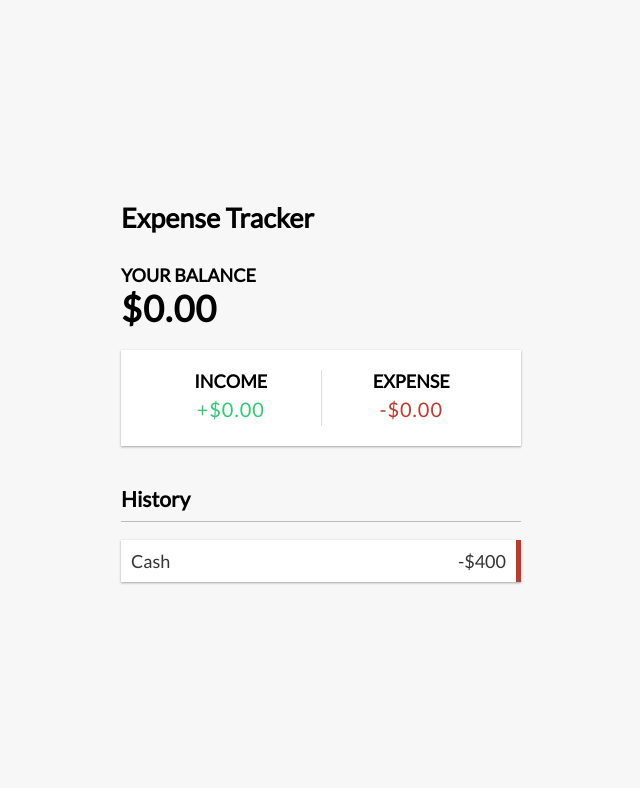
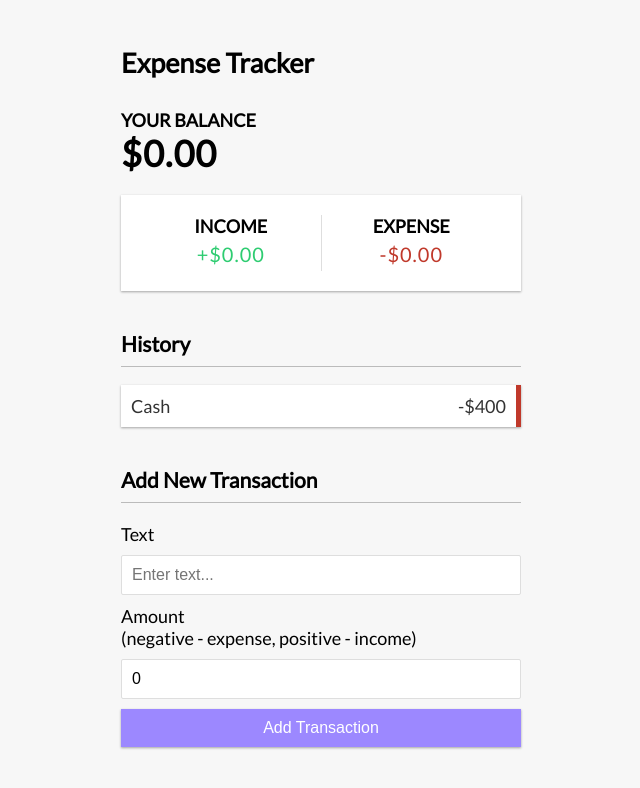
Before and after one commit to Aman-07-code/expense-tracker-react, a React (Create React App) app: page / in a window 1280 px wide. Shown: the top 788 px of the page, without its empty margins (319-959 px from the left). Built offline with nearby package versions, Linux system fonts and the light colour scheme.

Commit message:
Update-3

```diff
--- a/src/App.js
+++ b/src/App.js
@@ -5,6 +5,7 @@
 import TransactionList from './components/TransactionList';
 
 import './App.css';
+import AddTransaction from './components/AddTransaction';
 
 function App() {
   return (
@@ -14,6 +15,7 @@
         <Balance/>
         <IncomeExpenses />
         <TransactionList />
+        <AddTransaction />
       </div>
     </div>
   );
--- /dev/null
+++ b/src/components/AddTransaction.js
@@ -0,0 +1,25 @@
+import React, {useState} from 'react'
+
+const AddTransaction = () => {
+    const [text, setText] = useState('');
+    const [amount, setAmount] = useState(0);
+  return (
+    <>
+      <h3>Add New Transaction</h3>
+      <form>
+        <div className='form-control'>
+          <label htmlFor="text">Text</label>
+          <input type="text" value={text} onChange={(e) => setText(e.target.value)} placeholder="Enter text..." />
+        </div>
+        <div>
+          <label htmlFor="amount">Amount<br />
+          (negative - expense, positive - income)</label>
+          <input type="number" value={amount} onChange={(e) => setAmount(e.target.value)} placeholder='Enter amount...' />
+        </div>
+        <button className='btn'>Add Transaction</button>
+      </form>
+    </>
+  )
+}
+
+export default AddTransaction
--- a/src/components/Balance.js
+++ b/src/components/Balance.js
@@ -4,7 +4,7 @@
   return (
     <div>
       <h4>Your Balance</h4>
-      <h1 id='balance'>$0.00</h1>
+      <h1>$0.00</h1>
     </div>
   )
 }
--- a/src/components/IncomeExpenses.js
+++ b/src/components/IncomeExpenses.js
@@ -5,11 +5,11 @@
     <div className='inc-exp-container'>
       <div>
         <h4>Income</h4>
-        <p id='money-plus' className='money plus'>+$0.00</p>
+        <p className='money plus'>+$0.00</p>
       </div>
       <div>
         <h4>Expense</h4>
-        <p id='money-minus' className='money minus'>-$0.00</p>
+        <p className='money minus'>-$0.00</p>
       </div>
 
     </div>
--- a/src/components/TransactionList.js
+++ b/src/components/TransactionList.js
@@ -4,9 +4,9 @@
   return (
     <>
     <h3>History</h3>
-    <ul id='list' class='list'>
-        <li class='minus'>
-            Cash <span>-$400</span><button class='delete-btn'>x</button>
+    <ul className='list'>
+        <li className='minus'>
+            Cash <span>-$400</span><button className='delete-btn'>x</button>
         </li>
     </ul>
     </>
```
